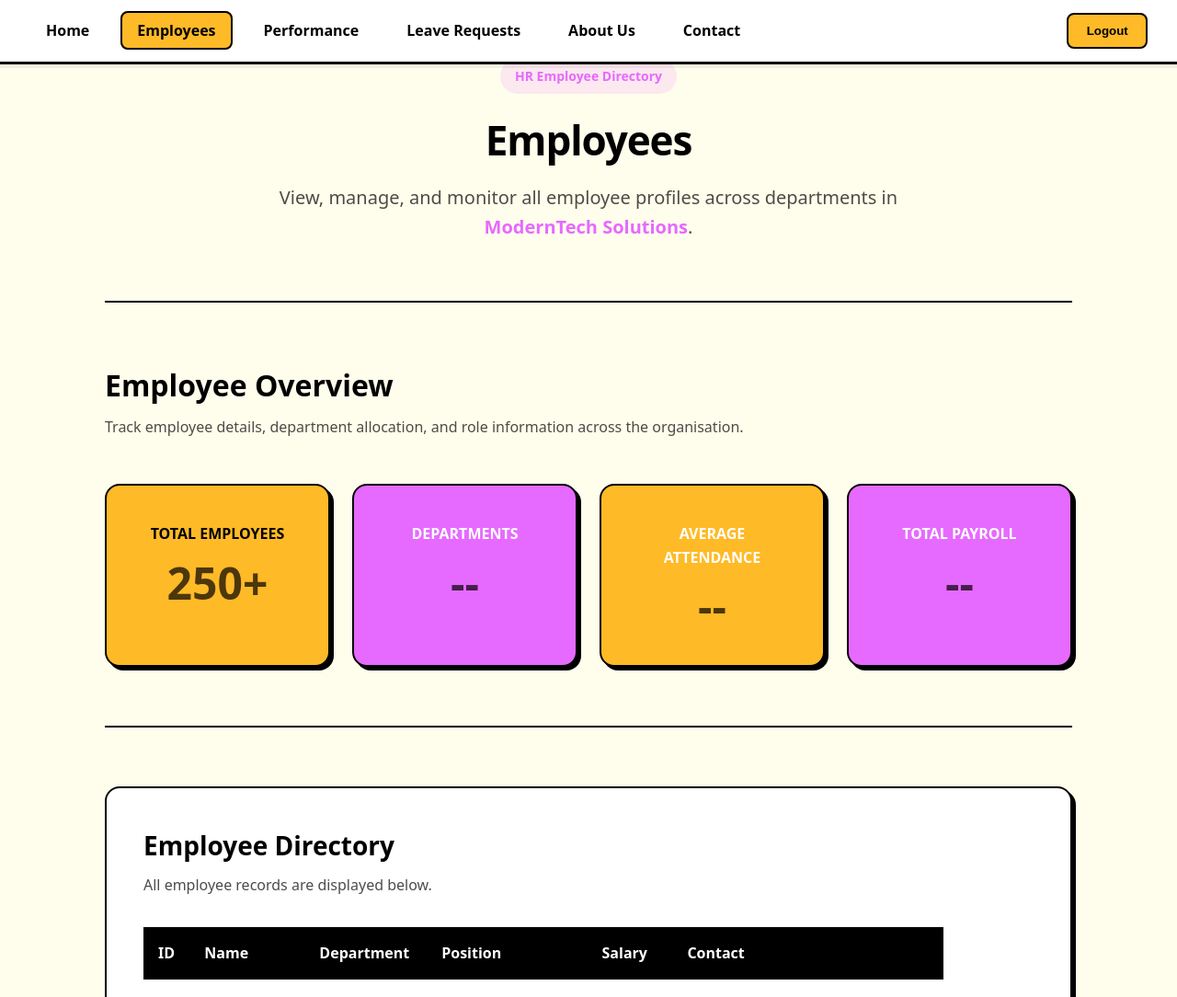
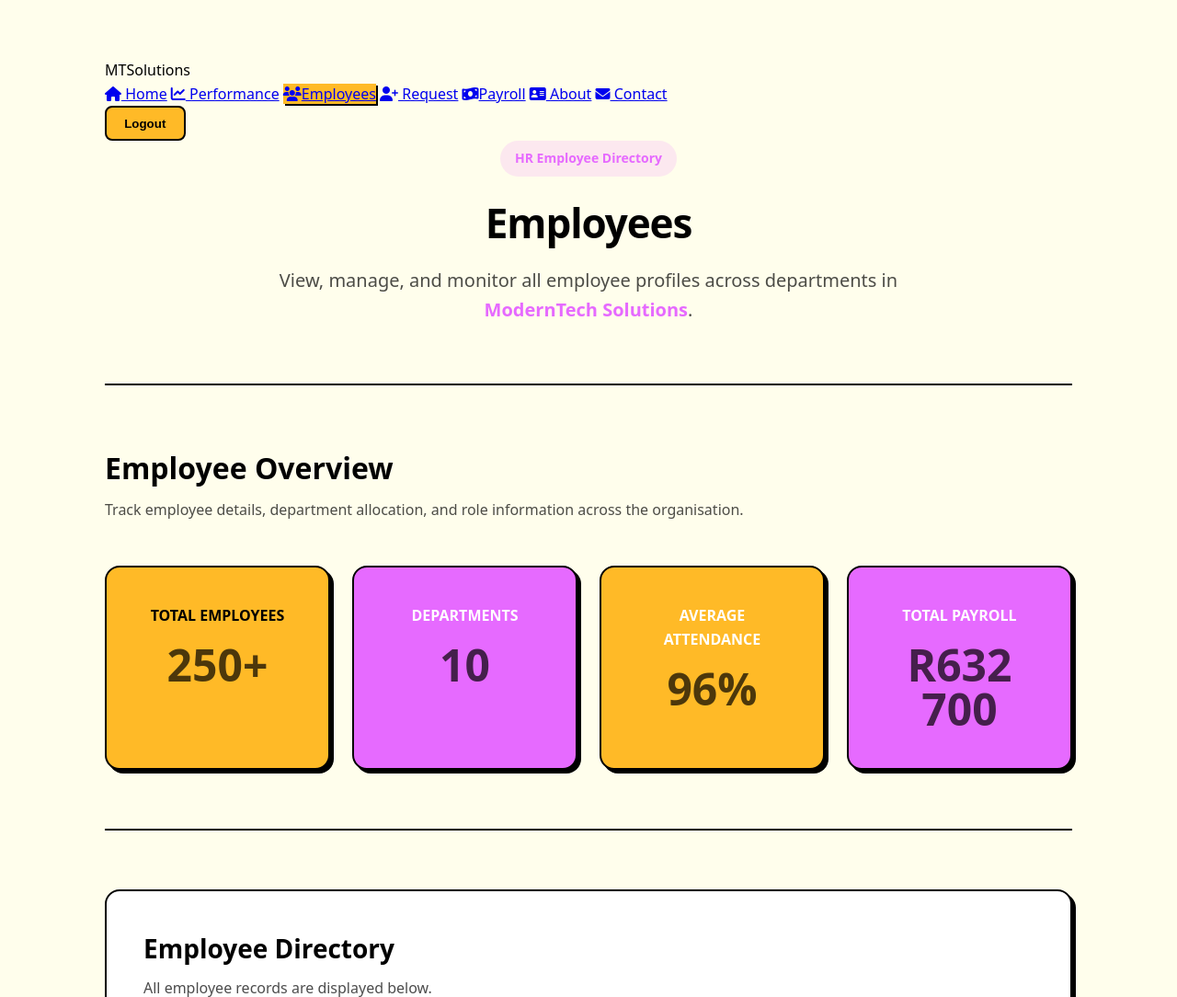
Before and after one commit to Newmi-Git/ModernTech-Solutions, a plain HTML site: page employee.html in a window 1280 px wide. Shown: the top 1084 px of the page at 92% size. Drawn offline with Linux system fonts and the light colour scheme.

Commit message:
Update employee.html

```diff
--- a/employee.html
+++ b/employee.html
@@ -3,31 +3,31 @@
   <head>
     <meta charset="UTF-8" />
     <meta name="viewport" content="width=device-width, initial-scale=1.0" />
-  <title>Employees | ModernTech Solutions</title>
+
+    <title>Employee | ModernTech Solutions</title>
+    <link rel="stylesheet" href="https://cdnjs.cloudflare.com/ajax/libs/font-awesome/6.4.0/css/all.min.css">
     <link rel="stylesheet" href="./CSS/style.css" />
   </head>
 
-<body class="employees-page">
- <main class="employees-container">
+  <body class="employee-page">
 
-   <!-- Navigation -->
+    <main class="requests-container">
 
-    <section class="nav-section">
-
-     <nav>
-       <ul>
-          <li><a href="index.html">Home</a></li>
-          <li><a class="active" href="employee.html">Employees</a></li>
-          <li><a href="performance.html">Performance</a></li>
-          <li><a href="requests.html">Leave Requests</a></li>
-          <li><a href="about.html">About Us</a></li>
-          <li><a href="contact.html">Contact</a></li>
-        </ul>
+    <nav class="top-navbar">
+    <div class="nav-logo">
+        MT<span>Solutions</span>
+    </div>
+    <div class="nav-links">
+        <a href="index.html" class="nav-item"><i class="fa-solid fa-house"></i> Home</a>
+        <a href="performance.html" class="nav-item"><i class="fa-solid fa-chart-line"></i> Performance</a>
+        <a href="employee.html" class="nav-item active"><i class="fa-solid fa-users"></i>Employees</a>
+        <a href="requests.html" class="nav-item"><i class="fa-solid fa-user-plus"></i> Request</a>
+        <a href="payroll.html" class="nav-item"><i class="fa-solid fa-money-bill-wave"></i>Payroll</a>
+        <a href="about.html" class="nav-item"><i class="fa-solid fa-address-card"></i> About</a>
+        <a href="contact.html" class="nav-item"><i class="fa-solid fa-envelope"></i> Contact</a>
+    </div>
+    <button class="logout"> Logout </button>
 </nav>
-
-      <button class="logout">Logout</button>
-
-    </section>
 
     <!-- Hero Section -->
 
@@ -61,17 +61,17 @@
 
           <div class="summary-card">
             <h3>Departments</h3>
-            <p>--</p>
+            <p>10</p>
           </div>
 
           <div class="summary-card">
             <h3>Average Attendance</h3>
-            <p>--</p>
+            <p>96%</p>
           </div>
 
           <div class="summary-card">
             <h3>Total Payroll</h3>
-            <p>--</p>
+            <p>R632 700</p>
           </div>
 
         </div>
@@ -98,9 +98,7 @@
               <th>ID</th>
               <th>Name</th>
               <th>Department</th>
-              <th>Position</th>
-              <th>Salary</th>
-              <th>Contact</th>
+              <th>Acion</th>
             </tr>
           </thead>
 
@@ -110,6 +108,45 @@
 
         </table>
 
+   <!-- Employee Details Modal -->
+
+     <div id="employee-modal" class="modal">
+
+       <div class="modal-content">
+
+         <span class="close" onclick="closeModal()">&times;</span>
+
+         <h2>Employee Details</h2>
+
+         <p><strong>Employee ID:</strong> <span id="emp-id"></span></p>
+
+         <p><strong>Name:</strong> <span id="emp-name"></span></p>
+
+         <p><strong>Department:</strong> <span id="emp-department"></span></p>
+
+         <p><strong>Position:</strong> <span id="emp-position"></span></p>
+
+         <p><strong>Salary:</strong> <span id="emp-salary"></span></p>
+
+         <p><strong>Employment History:</strong> <span id="emp-history"></span></p>
+
+         <p><strong>Contact:</strong> <span id="emp-contact"></span></p>
+
+         <label for="comments">HR Comments</label>
+
+         <textarea
+           id="comments"
+           rows="5"
+           placeholder="Write comments here...">
+         </textarea>
+
+         <button class="save-btn" onclick="saveComment()">
+           Save Comment
+         </button>
+
+        </div>
+
+      </div>
   </div>
 
  </section>
```
Lines whose indentation alone changed are shown as unchanged.
